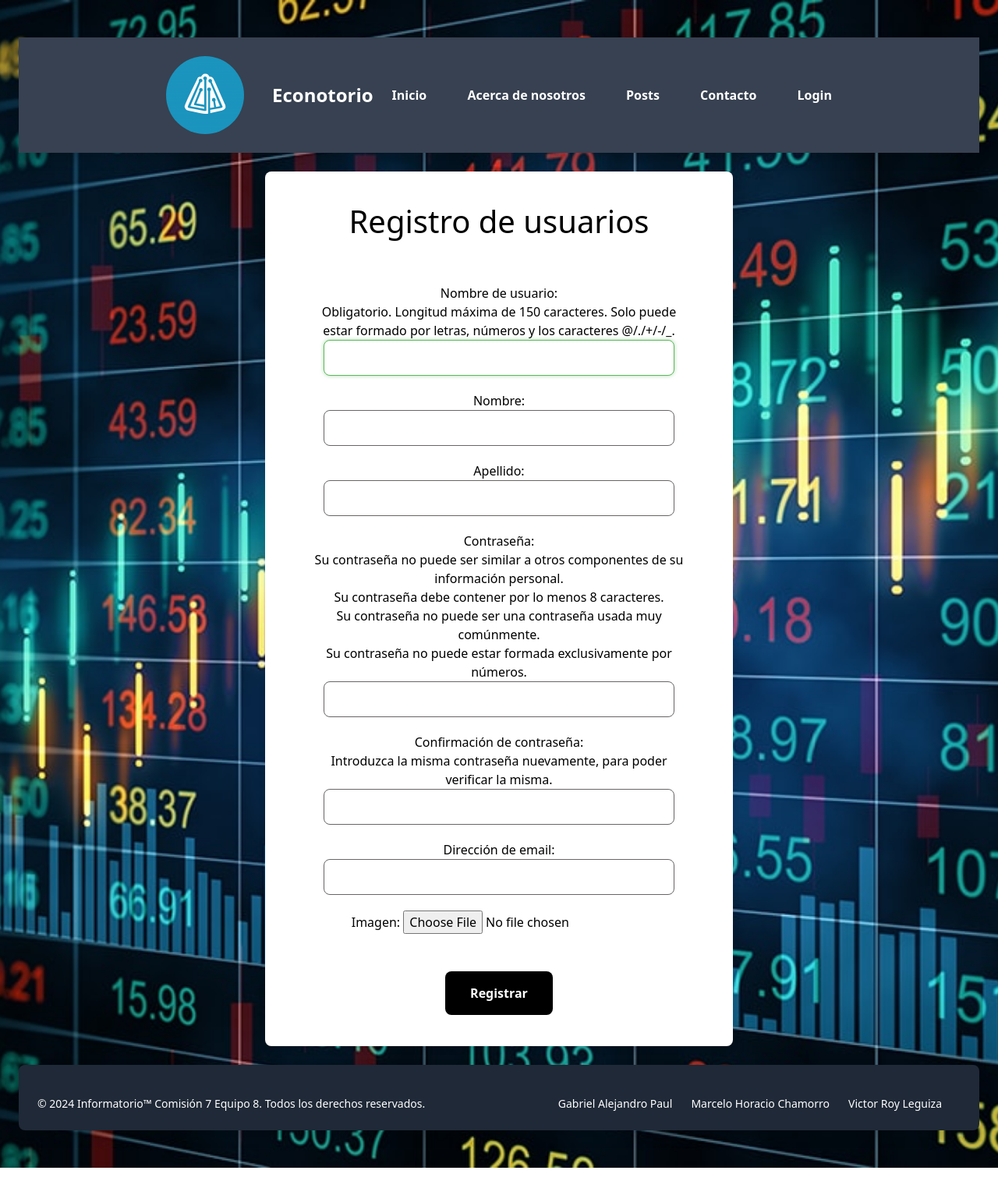
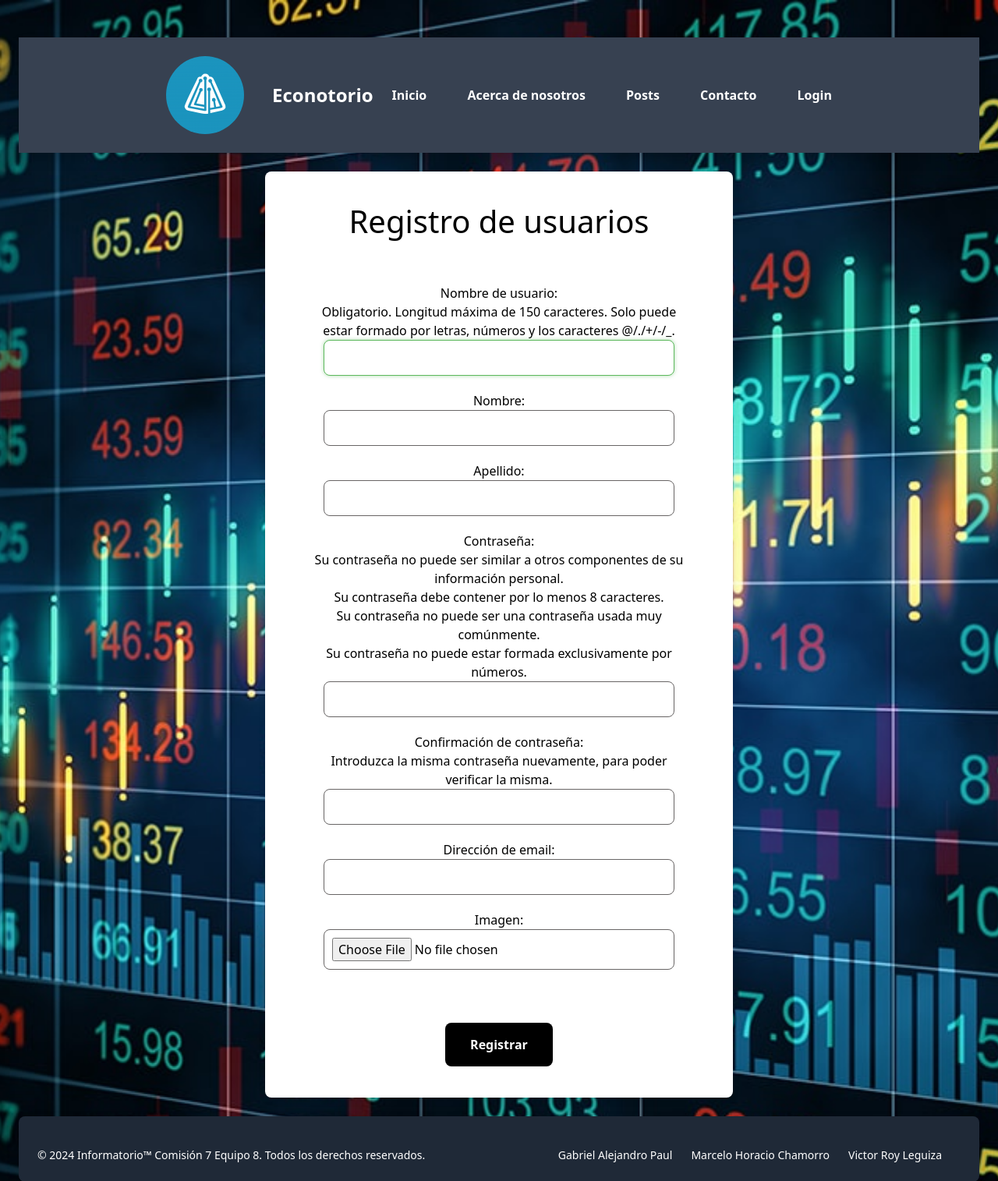
Before and after one commit to Gabriel1610/DJango-PDF, a Django app: page /registrar/ in a window 1280 px wide. Shown: the top 1515 px of the page at 78% size. Run offline with Django 5.2, Linux system fonts and the light colour scheme.

Commit message:
Funciona OK

```diff
--- a/blog/static/css/style.css
+++ b/blog/static/css/style.css
@@ -256,8 +256,26 @@
     font-size: 24px;
   }
 
+input{
+  width: 450px;
+  padding: 10px;
+  margin-bottom: 20px;
+  border: 1px solid #686565;
+  border-radius: 8px;
+  box-sizing: border-box;
+}
+
 /* Estilos para el input con id="id_username" */
-#id_username,#id_first_name, #id_last_name, #id_password1, #id_password2, #id_email {
+#id_username,#id_first_name, #id_last_name, #id_password1, #id_password2, #id_email, #id_nombre_apellido, #id_nombre_apellido, #id_mensaje{
+  width: 450px;
+  padding: 10px;
+  margin-bottom: 20px;
+  border: 1px solid #686565;
+  border-radius: 8px;
+  box-sizing: border-box;
+}
+
+input{
   width: 450px;
   padding: 10px;
   margin-bottom: 20px;
@@ -289,7 +307,7 @@
   box-shadow: 0 0 5px rgba(92, 184, 92, 0.5);
 }
 
-#inicio_sesion, #registracion {
+#inicio_sesion, #registracion{
   max-width: 600px;
   width: 100%;
   padding: 40px;
@@ -324,6 +342,8 @@
 }
 
 
+
+
 .dropdown {
   position: relative;
   display: inline-block;
--- a/blog/templates/contacto/contacto.html
+++ b/blog/templates/contacto/contacto.html
@@ -1,9 +1,11 @@
 {% extends 'base.html' %}
 {% load static %}
+
 
 {% block contenido %}
 
 <center>
+    <div id="contacto_html">
         <form method="POST" style="margin: 200px;">
             <h1>Formulario de contacto</h1>
             <br>
@@ -13,6 +15,7 @@
             </table>
             <input type="submit" value="enviar">
         </form>
+    </div>
 </center>
 
 {% endblock %}
```
Lines whose indentation alone changed are shown as unchanged.
